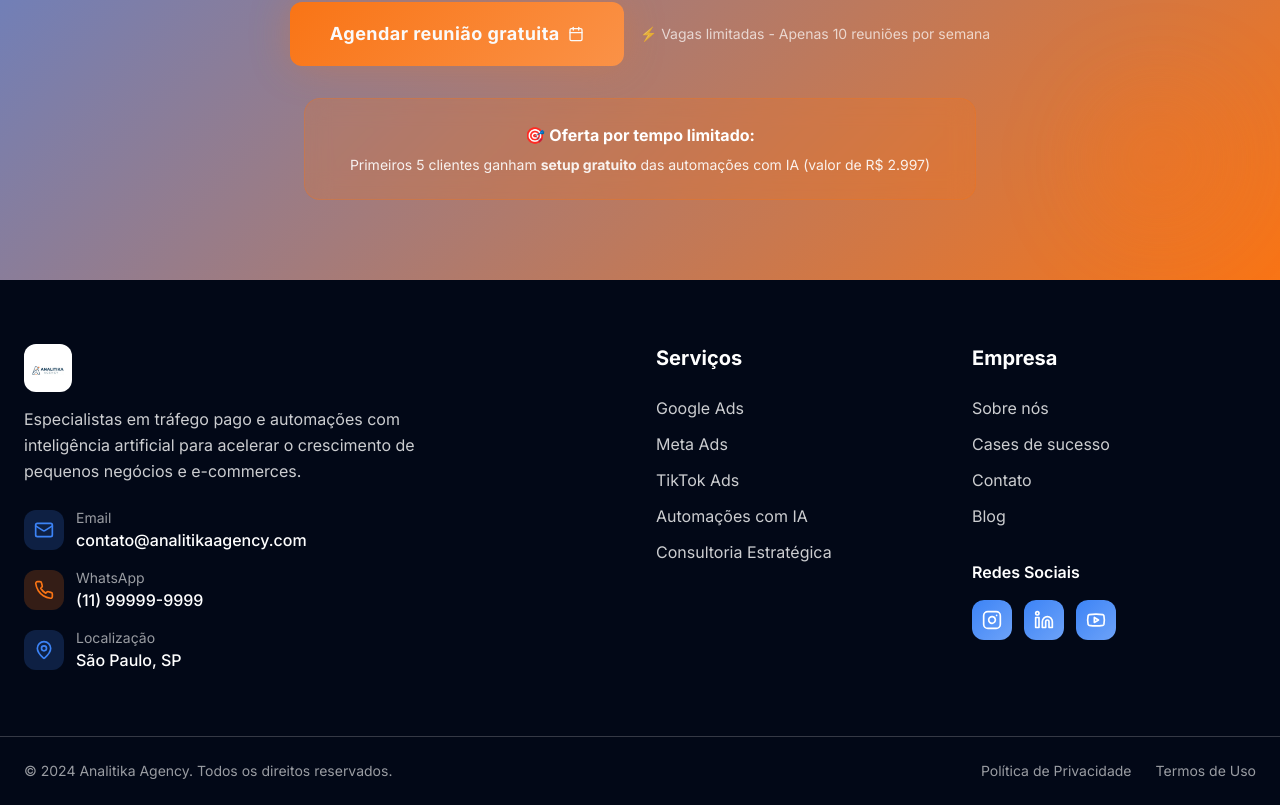
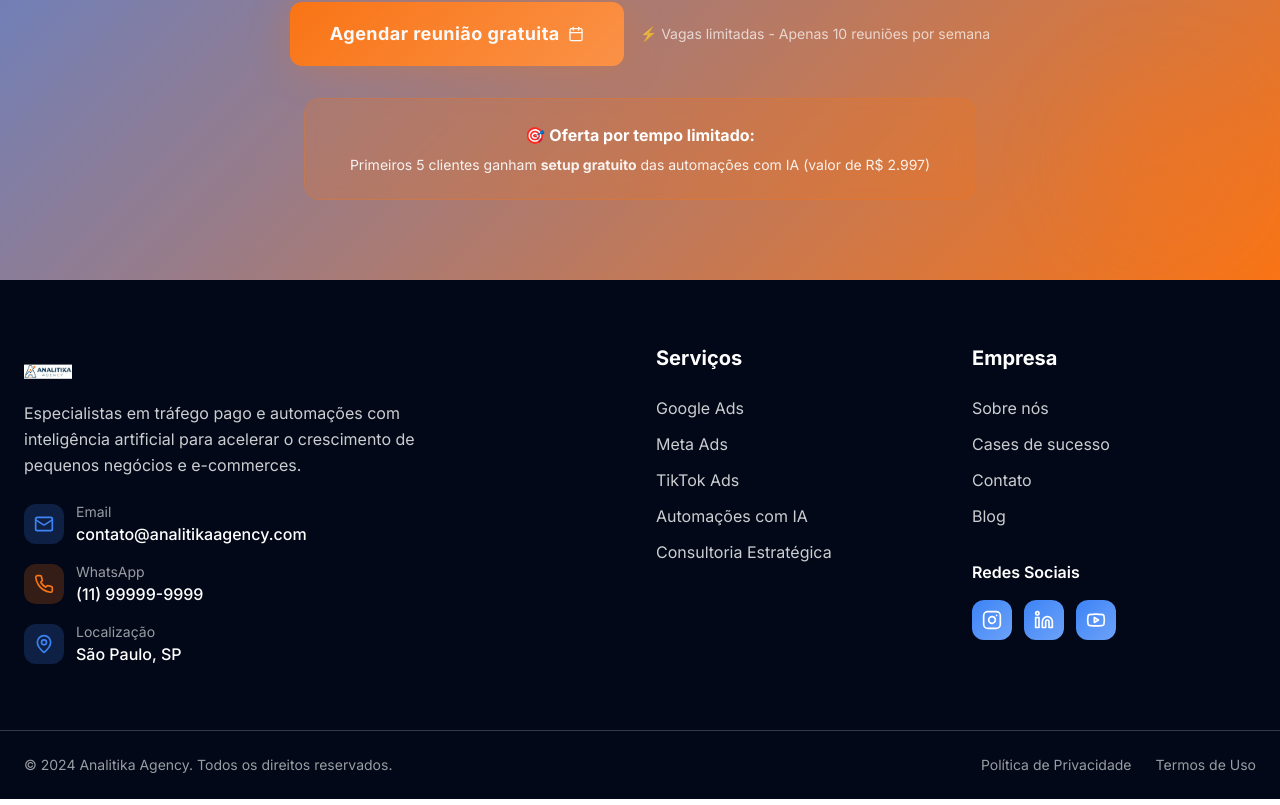
Before and after one commit to 0xRaffaeth/analitika-ia-grow, a React (Vite) app: page / in a window 1280 px wide. Shown: the part 5495-6300 px from the top of the page. Built offline with nearby package versions, Linux system fonts and the light colour scheme; the HTML template or start-up script is replaced by a standard one.

Commit message:
Reverted to commit 4c8a974262551839b6737d9004ee1c91d821e024

```diff
--- a/src/components/Footer.tsx
+++ b/src/components/Footer.tsx
@@ -14,13 +14,11 @@ const Footer = () => {
           {/* Company Info */}
           <div className="md:col-span-2">
             <div className="mb-6">
-              <div className="bg-white rounded-lg p-2 inline-block mb-2">
-                <img
-                  src="/lovable-uploads/6e64c8a6-41e9-42fd-9a1e-db79f33c19f6.png"
-                  alt="Analitika Agency Logo"
-                  className="h-8 w-auto"
-                />
-              </div>
+              <img
+                src="/lovable-uploads/6e64c8a6-41e9-42fd-9a1e-db79f33c19f6.png"
+                alt="Analitika Agency Logo"
+                className="h-12 w-auto mb-2"
+              />
               <p className="text-background/80 leading-relaxed max-w-md">
                 Especialistas em tráfego pago e automações com inteligência artificial
                 para acelerar o crescimento de pequenos negócios e e-commerces.
```
